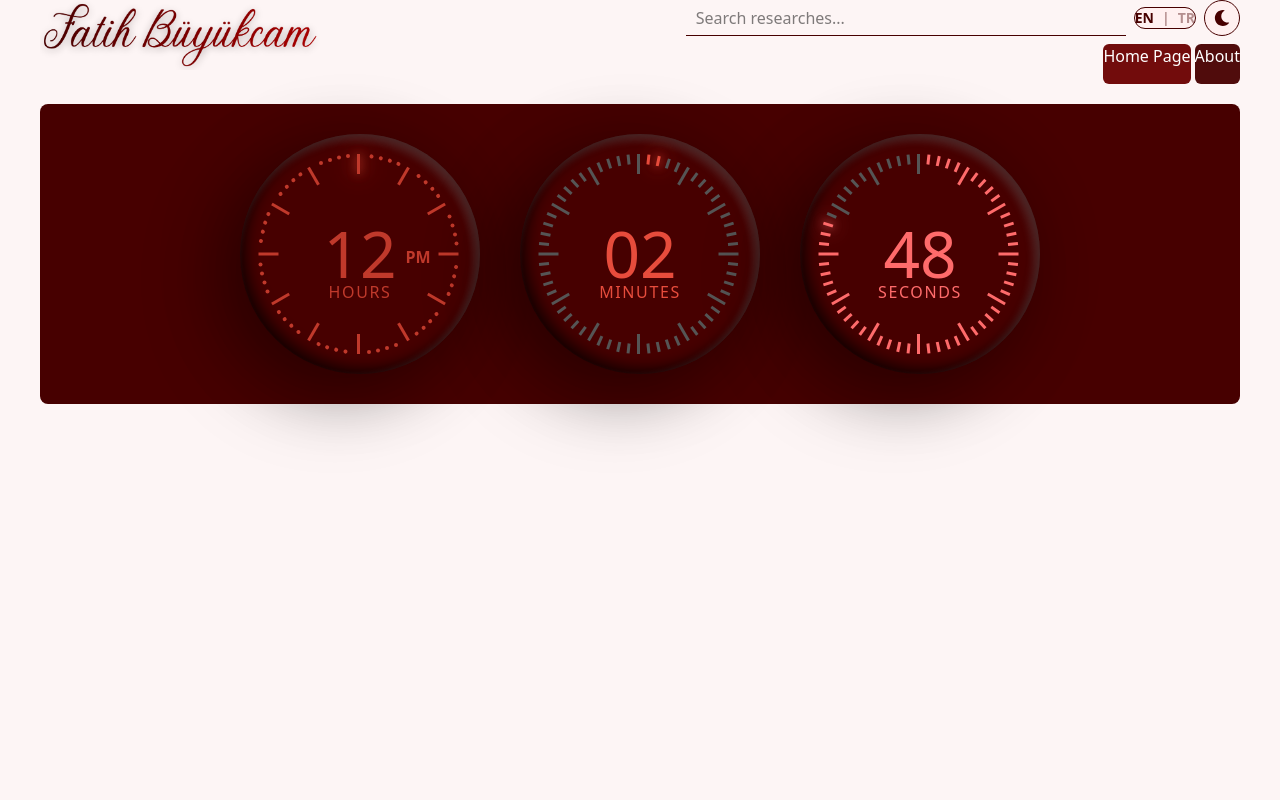
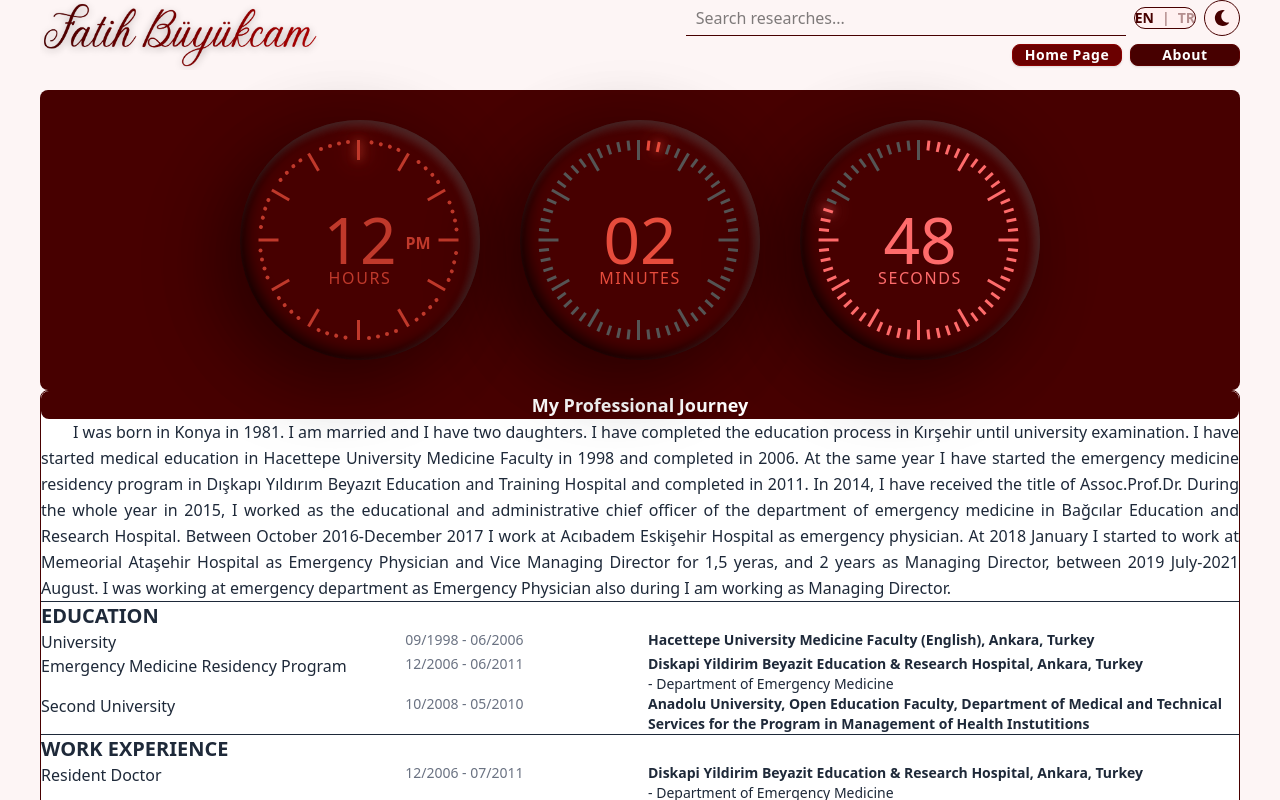
Before and after one commit to FatihBc/fatihbuyukcam.com, a React (Vite) app: page / in a window 1280 px wide. Shown: the top 800 px of the page. Built offline with nearby package versions, Linux system fonts and the light colour scheme.

Commit message:
UI: header padding, logo center, better nav buttons, home page content restructure

```diff
--- a/src/components/Header/Header.tsx
+++ b/src/components/Header/Header.tsx
@@ -68,11 +68,11 @@ function Header() {
   const isEN = i18n.language === "en";
 
   return (
-    <div className="header-row pt-4 pb-2">
+    <div className="header-row pt-8 pb-4">
       {/* Logo */}
       <div
         onClick={handleLogoClick}
-        className="cursor-pointer flex items-center"
+        className="cursor-pointer flex items-center self-center"
       >
         <img
           className="logo"
--- a/src/components/Header/NavigationBar.tsx
+++ b/src/components/Header/NavigationBar.tsx
@@ -1,23 +1,17 @@
 import { Link, useLocation } from "react-router-dom";
 import { useTranslation } from "react-i18next";
-import { useTheme } from "../../context/useTheme";
 
 function NavigationBar() {
   const { t } = useTranslation();
-  const { theme } = useTheme();
   const location = useLocation();
-  const isDark = theme === "dark";
 
   const navItems = [
     { label: t("nav.home"), path: "/" },
     { label: t("nav.about"), path: "/about" },
   ];
 
-  const activeBg = "#6b0000";
-  const defaultBg = "#470000";
-
   return (
-    <div className="flex justify-end flex-wrap gap-1">
+    <div className="flex justify-end flex-wrap gap-2">
       {navItems.map((item) => {
         const isActive =
           item.path === "/"
@@ -26,11 +20,13 @@ function NavigationBar() {
         return (
           <Link
             key={item.path}
-            className="h-10 text-center mx-1 my-1 px-6 py-2 rounded-md transition-colors duration-200 font-medium"
+            className="inline-flex items-center justify-center px-6 py-2 rounded-lg font-semibold text-sm tracking-wide transition-all duration-200 shadow-sm hover:shadow-md"
             style={{
-              backgroundColor: isActive ? activeBg : defaultBg,
+              backgroundColor: isActive ? "#6b0000" : "#470000",
               color: "#ffffff",
-              opacity: isDark ? 1 : 0.95,
+              border: isActive ? "1px solid #8b0000" : "1px solid #5a0000",
+              letterSpacing: "0.04em",
+              minWidth: "110px",
             }}
             to={item.path}
           >
--- a/src/pages/About.tsx
+++ b/src/pages/About.tsx
@@ -1,7 +1,4 @@
 import { useTheme } from "../context/useTheme";
-import PersonalHistory from "../components/AboutPage/PersonalHistory";
-import EducationHistory from "../components/AboutPage/EducationHistory";
-import WorkExperience from "../components/AboutPage/WorkExperience";
 import PublicationsList from "../components/AboutPage/PublicationsList";
 import ResearchContainer from "../components/Researchs/ResearchContainer";
 import { useTranslation } from "react-i18next";
@@ -23,9 +20,6 @@ function About() {
         <div className={`w-full text-lg text-center font-semibold p-2 rounded-lg my-2 ${titleBg}`}>
           {t("about.title")}
         </div>
-        <PersonalHistory />
-        <EducationHistory />
-        <WorkExperience />
         <PublicationsList />
         <div className="w-full mt-6">
           <ResearchContainer />
--- a/src/pages/Home.tsx
+++ b/src/pages/Home.tsx
@@ -1,18 +1,32 @@
 import { useTheme } from "../context/useTheme";
 import DigitalClock from "../components/DigitalClock/DigitalClock";
+import PersonalHistory from "../components/AboutPage/PersonalHistory";
+import EducationHistory from "../components/AboutPage/EducationHistory";
+import WorkExperience from "../components/AboutPage/WorkExperience";
+import { useTranslation } from "react-i18next";
 
 function Home() {
   const { theme } = useTheme();
+  const { t } = useTranslation();
   const isDark = theme === "dark";
 
-  const pageClass = `min-h-screen md:px-8 lg:px-16 ${
-    isDark ? "bg-[#1a0000] text-white" : "bg-[#fdf5f5] text-black"
-  }`;
+  const pageClass = `min-h-screen ${isDark ? "bg-[#1a0000] text-white" : "bg-[#fdf5f5] text-black"
+    }`;
+  const containerClass = `flex flex-col px-6 py-8 mt-4 border border-[#470000] rounded-lg shadow-md ${isDark ? "bg-[#2a0000] text-white" : "bg-white text-gray-800"
+    }`;
 
   return (
     <div className={pageClass}>
-      <div className="relative z-10 my-3">
+      <div className="relative z-10 mb-4">
         <DigitalClock />
+      </div>
+      <div className={containerClass}>
+        <div className="w-full text-lg text-center font-semibold p-2 rounded-lg mb-4 bg-[#470000] text-white">
+          {t("about.title")}
+        </div>
+        <PersonalHistory />
+        <EducationHistory />
+        <WorkExperience />
       </div>
     </div>
   );
```
